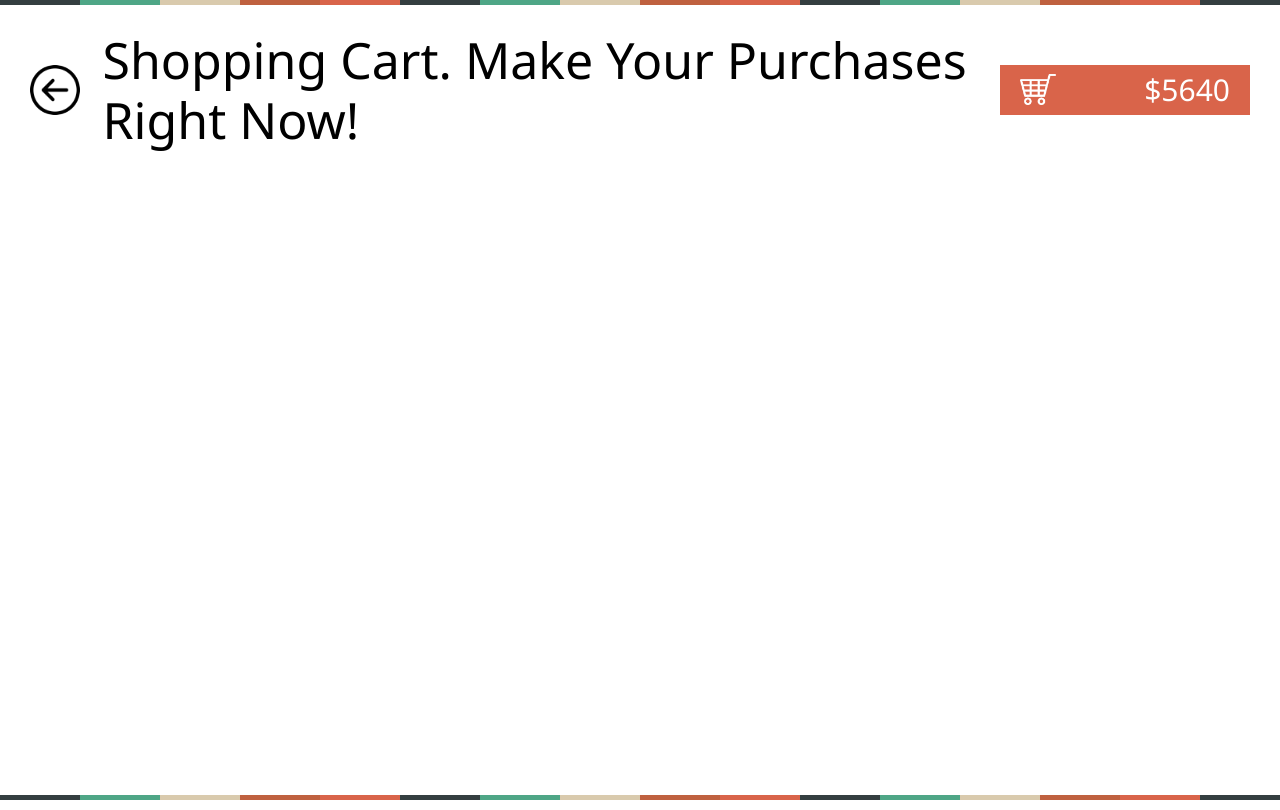
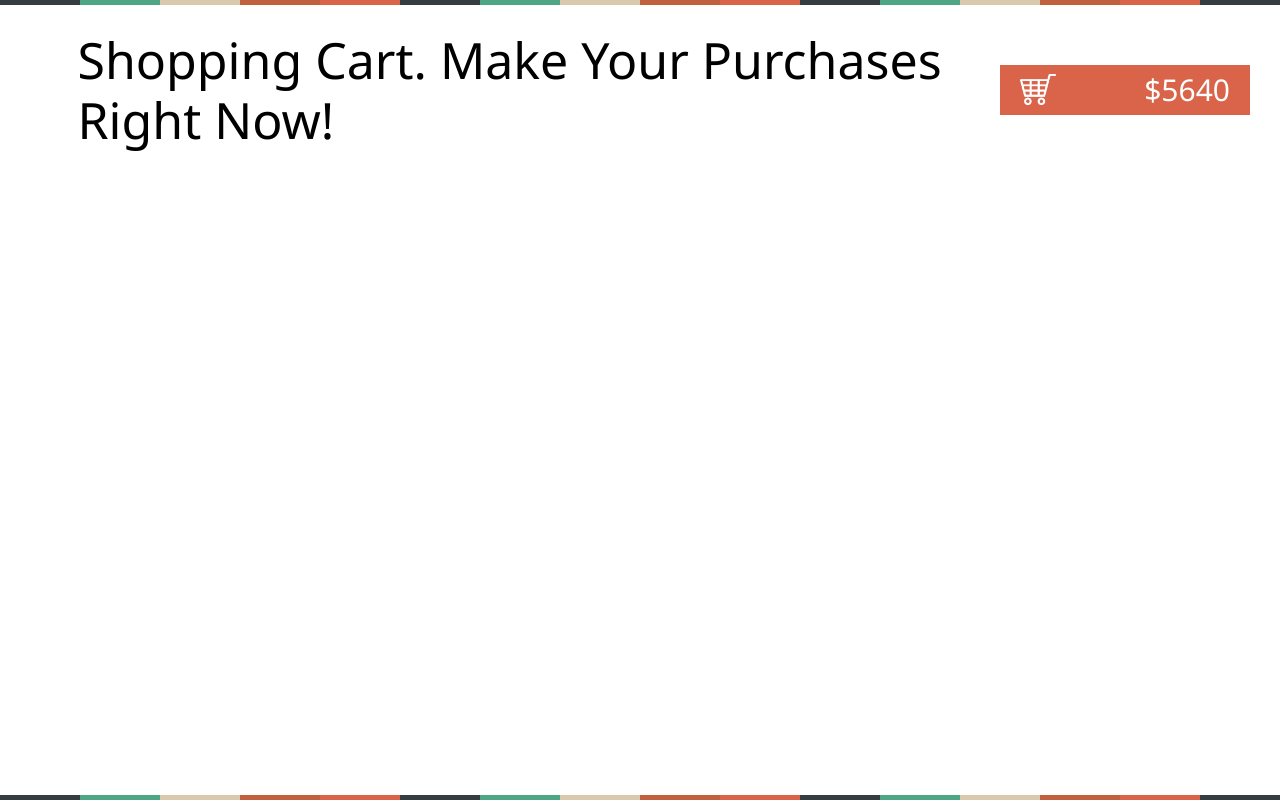
Before and after one commit to CyberCommander94/shopping-cart, a Nuxt app: page / in a window 1280 px wide. Built offline with nearby package versions, Linux system fonts and the light colour scheme.

Commit message:
update main page

```diff
--- a/components/AppHeaderComponent.vue
+++ b/components/AppHeaderComponent.vue
@@ -3,7 +3,7 @@
     <div class="elements-wrapper">
       <div class="header-back-button-container">
         <nuxt-link
-          :v-if="isBackBtnVisible"
+          v-if="isBackBtnVisible"
           class="header-back-button-container__back-button"
           to="/cart"
         ></nuxt-link>
@@ -13,7 +13,7 @@
       </div>
       <div class="header-cart-button-container">
         <nuxt-link
-          :v-if="isBackBtnVisible"
+          v-if="isCartBtnVisible"
           class="header-cart-button-container__cart-button"
           to="/cart"
           >${{ totalCost }}
@@ -25,7 +25,6 @@
     </div>
   </header>
 </template>
-
 <script>
 export default {
   name: 'AppHeaderComponent',
--- a/pages/index.vue
+++ b/pages/index.vue
@@ -2,7 +2,7 @@
   <div class="home-page">
     <AppHeaderComponent
       title="Shopping Cart. Make Your purchases right now!"
-      :is-back-btn-visible="true"
+      :is-back-btn-visible="false"
       :is-cart-btn-visible="true"
       total-cost="5640"
     />
```
